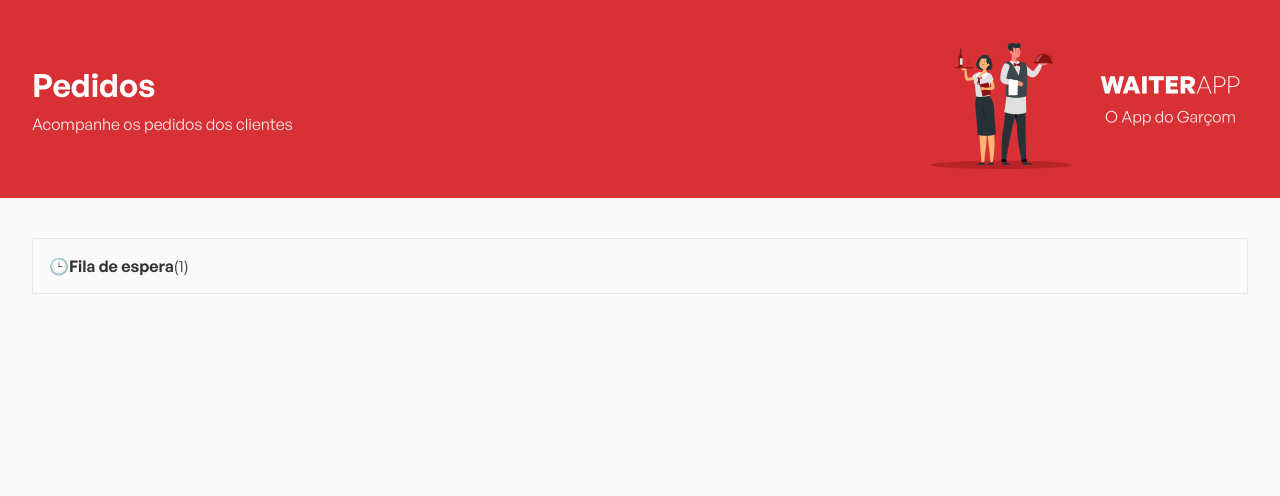
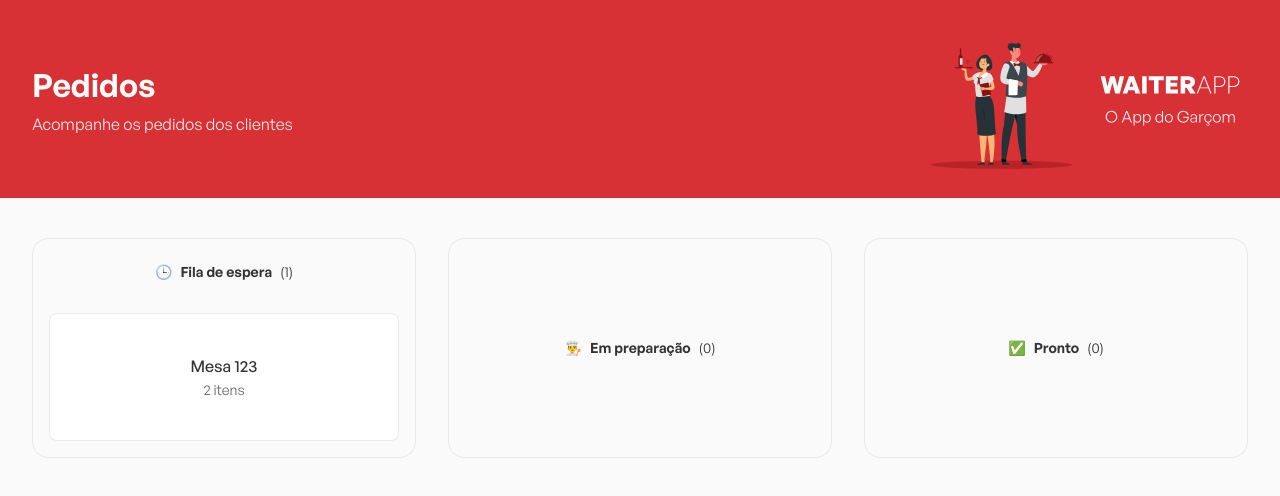
Before and after one commit to rafaellang1/waiterApp-frontend, a React (Vite) app: page / in a window 1280 px wide. Shown: the top 496 px of the page. Built offline with nearby package versions, Linux system fonts and the light colour scheme.

Commit message:
create and updates Orders

```diff
--- /dev/null
+++ b/src/components/OrderModal/index.tsx
@@ -0,0 +1,40 @@
+import closeIcon from '../../assets/images/close-icon.svg';
+import { Order } from '../../types/Order';
+
+import { Overlay, ModalBody, OrderDetails } from './styles';
+
+interface OrderModalProps {
+  visible: boolean;
+  order: Order | null;
+}
+
+export function OrderModal({ visible, order }: OrderModalProps) {
+  if (!visible || !order) {
+    return null;
+  }
+  return (
+    <Overlay>
+      <ModalBody>
+        <header>
+          <strong>Mesa {order.table}</strong>
+
+          <button type='button'>
+            <img src={closeIcon} alt="Botao de fechamento" />
+          </button>
+        </header>
+
+        <div className="status-container">
+          <small>Status do pedido</small>
+          <div>
+            <span>🕒</span>
+            <strong>Fila de espera</strong>
+          </div>
+        </div>
+
+        <OrderDetails>
+          <strong>Itens</strong>
+        </OrderDetails>
+      </ModalBody>
+    </Overlay>
+  );
+}
--- /dev/null
+++ b/src/components/OrderModal/styles.ts
@@ -0,0 +1,63 @@
+import styled from 'styled-components';
+
+export const Overlay = styled.div`
+  left: 0px;
+  top: 0px;
+  background: rgba(0, 0, 0, 0.8);
+  backdrop-filter: blur(4.5px);
+  width: 100%;
+  height: 100%;
+  position: fixed;
+  display: flex;
+  align-items: center;
+  justify-content: center;
+`;
+
+export const ModalBody = styled.div`
+  background: #fff;
+  width: 480px;
+  border-radius: 8px;
+  padding: 32px;
+
+  header {
+    display: flex;
+    align-items: center;
+    justify-content: space-between;
+
+    strong {
+      font-size: 24px;
+    }
+
+    button {
+      line-height: 0;
+      border: 0;
+      background: transparent;
+    }
+  }
+
+  .status-container {
+    margin-top: 32px;
+
+    small {
+      font-size: 14px;
+      opacity: 0.8;
+    }
+
+    div {
+      margin-top: 8px;
+      display: flex;
+      align-items: center;
+      gap: 8px;
+    }
+  }
+`;
+
+export const OrderDetails = styled.div`
+  margin-top: 32px;
+
+  > strong {
+    font-weight: 500;
+    font-size: 14px;
+    opacity: 0.8;
+  }
+`;
--- a/src/components/Orders/index.tsx
+++ b/src/components/Orders/index.tsx
@@ -1,15 +1,53 @@
-import { Container, Board } from './styles';
+import { Order } from '../../types/Order';
+import { OrdersBoard } from '../OrdersBoard';
+import { Container } from './styles';
+
+const orders: Order[] = [
+  {
+    '_id': '637308177653ba5d89cb02e6',
+    'table': '123',
+    'status': 'WAITING',
+    'products': [
+      {
+        'product': {
+          'name': 'Pizza quatro queijos',
+          'imagePath': '1668476733478-quatro-queijos.png',
+          'price': 40,
+        },
+        'quantity': 3,
+        '_id': '637308177653ba5d89cb02e7'
+      },
+      {
+        'product': {
+          'name': 'Coca Cola',
+          'imagePath': '1668481707671-coca-cola.png',
+          'price': 7,
+        },
+        'quantity': 2,
+        '_id': '637308177653ba5d89cb02e8'
+      }
+    ],
+  }
+];
 
 export function Orders() {
   return (
     <Container>
-      <Board>
-        <header>
-          <span>🕒</span>
-          <strong>Fila de espera</strong>
-          <span>(1)</span>
-        </header>
-      </Board>
+      <OrdersBoard
+        icon="🕒"
+        title="Fila de espera"
+        orders={orders}
+      />
+      <OrdersBoard
+        icon="👨‍🍳"
+        title="Em preparação"
+        orders={[]}
+      />
+      <OrdersBoard
+        icon="✅"
+        title="Pronto"
+        orders={[]}
+      />
     </Container>
   );
 }
--- a/src/components/Orders/styles.ts
+++ b/src/components/Orders/styles.ts
@@ -4,9 +4,6 @@ export const Container = styled.div `
   width: 100%;
   max-width: 1216px;
   margin: 40px auto;
+  display: flex;
+  gap: 32px; /*espaçamento entre os boards*/
 `;
-
-export const Board = styled.div `
-  padding: 16px;
-  border: 1px solid rgba(204, 204, 204, 0.4 );
-`;
--- /dev/null
+++ b/src/components/OrdersBoard/index.tsx
@@ -0,0 +1,47 @@
+import { useState } from 'react';
+import { Order } from '../../types/Order';
+import { OrderModal } from '../OrderModal';
+import { Board, OrdersContainer } from './styles';
+
+interface OrdersBoardProps {
+  icon: string;
+  title: string;
+  orders: Order[];
+}
+
+export function OrdersBoard({ icon, title, orders }: OrdersBoardProps) {
+  const [isModalVisible, setIsModalVisible] = useState(false);
+  const [selectedOrder, setSelectedOrder] = useState<null | Order>(null);
+
+  function handleOpenModal(order: Order) {
+    setIsModalVisible(true);
+    setSelectedOrder(order);
+  }
+
+  return (
+    <Board>
+      <OrderModal
+        visible={isModalVisible}
+        order={selectedOrder}
+      />
+
+
+      <header>
+        <span>{icon}</span>
+        <strong>{title}</strong>
+        <span>({orders.length})</span>
+      </header>
+
+      {orders.length > 0 && (
+        <OrdersContainer>
+          {orders.map((order) => (
+            <button type="button" key={order._id} onClick={() => handleOpenModal(order)}>
+              <strong>Mesa {order.table}</strong>
+              <span>{order.products.length} itens</span>
+            </button>
+          ))}
+        </OrdersContainer>
+      )}
+    </Board>
+  );
+}
--- /dev/null
+++ b/src/components/OrdersBoard/styles.ts
@@ -0,0 +1,54 @@
+import styled from 'styled-components';
+
+export const Board = styled.div `
+  padding: 16px;
+  border: 1px solid rgba(204, 204, 204, 0.4 );
+  border-radius: 16px;
+  display: flex;
+  flex-direction: column;
+  align-items: center;
+  justify-content: center;
+  flex: 1; /*Ocupar todo o espaço e dividi-lo entre os cards igualmente*/
+
+  > header {
+    padding: 8px;
+    font-size: 14px;
+    display: flex;
+    align-items: center;
+    gap: 8px;
+  }
+`;
+
+export const OrdersContainer = styled.div`
+  display: flex;
+  flex-direction: column;
+  width: 100%;
+  margin-top: 24px;
+
+
+  button {
+    background: #fff;
+    border: 1px solid rgba(204, 204, 204, 0.4);
+    height: 128px;
+    border-radius: 8px;
+    display: flex;
+    flex-direction: column;
+    justify-content: center;
+    align-items: center;
+    gap: 4px;
+
+    strong {
+      font-weight: 500;
+    }
+
+    span {
+      font-size: 14px;
+      color: #666666;
+    }
+
+    & + button {
+      margin-top: 24px;
+      /* &: só se aplica se o elemento anterior for button*/
+    }
+  }
+`;
--- a/src/main.tsx
+++ b/src/main.tsx
@@ -5,7 +5,7 @@ import { App } from './App';
 
 
 ReactDOM.createRoot(document.getElementById('root') as HTMLElement).render(
-  <React.StrictMode>
-    <App />
-  </React.StrictMode>
+  // <React.StrictMode>
+  <App />
+  // </React.StrictMode>
 );
--- /dev/null
+++ b/src/types/Order.ts
@@ -0,0 +1,14 @@
+export interface Order {
+  _id: string;
+  table: string;
+  status: string;
+  products: {
+    _id: string;
+    quantity: number;
+    product: {
+      name: string;
+      imagePath: string;
+      price: number;
+    };
+  }[];
+}
```
